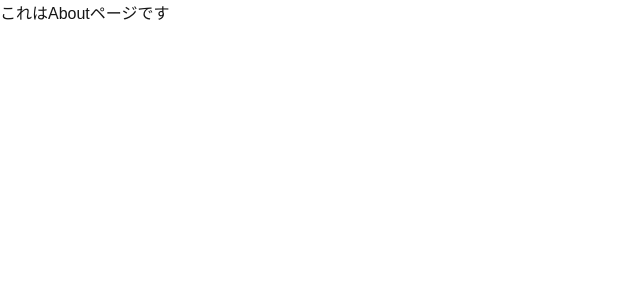
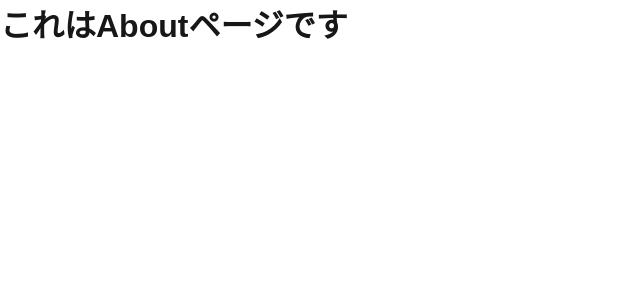
Before and after one commit to mniAnie/Node.js, a Next.js app: page /about in a window 1280 px wide. Shown: the top 300 px of the page, without its empty margins (0-640 px from the left). Built offline with nearby package versions, Linux system fonts and the light colour scheme.

Commit message:
h1 Aboutページへ移動　文言修正

```diff
--- a/app/about/page.js
+++ b/app/about/page.js
@@ -1,3 +1,3 @@
 export default function About() {
-    return <h>これはAboutページです</h>;
+    return <h1>これはAboutページです</h1>;
 }
--- a/app/page.js
+++ b/app/page.js
@@ -5,7 +5,7 @@ import Link from "next/link";
 export default function Home() {
   return (
     <div className={styles.page}>
-      <Link href="/about">Aboutページへの移動</Link>
+      <Link href="/about">Aboutページへ移動</Link>
       <Counter />
       <main className={styles.main}>
         <Image
```
